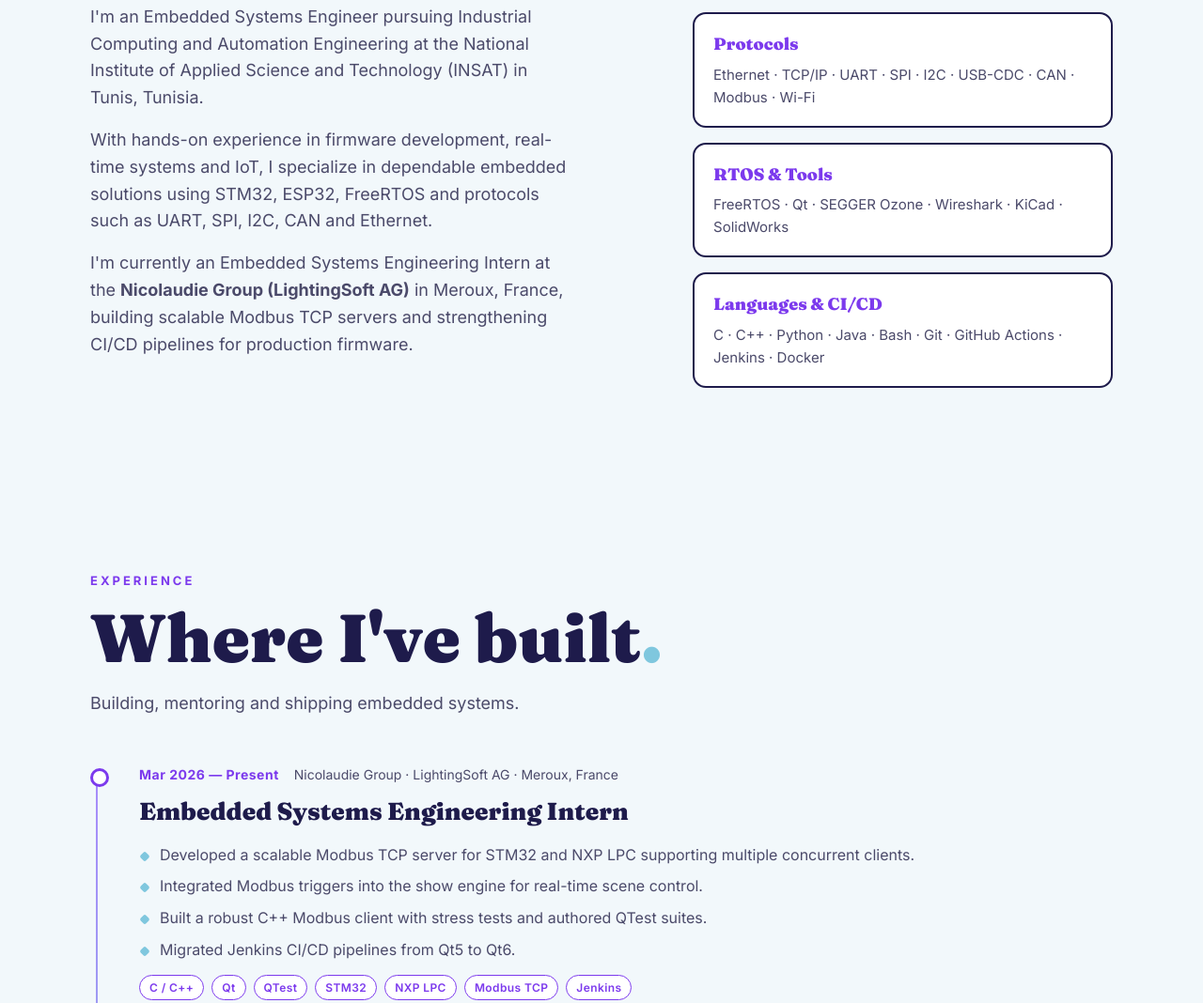
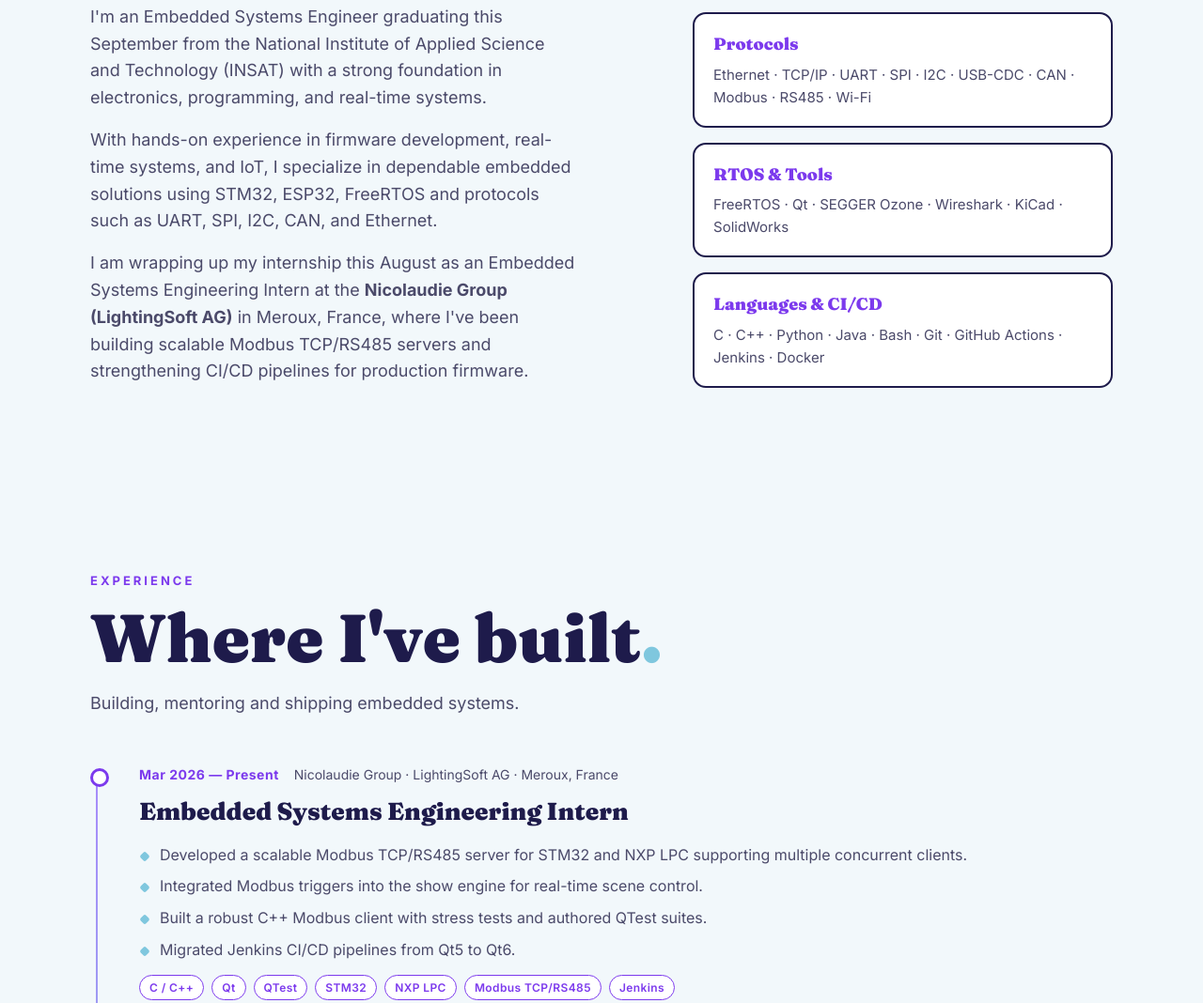
Before and after one commit to Darouez-Oussama/Darouez-Oussama.github.io, a website: page index.html in a window 1280 px wide. Shown: the part 1022-2090 px from the top of the page at 94% size. Drawn offline with Linux system fonts and the light colour scheme.

Commit message:
modifed the about me paragraph

```diff
--- a/index.html
+++ b/index.html
@@ -45,8 +45,7 @@
           <span class="line reveal">name is <strong>Oussama<span class="dot">.</span></strong></span>
         </h1>
         <p class="hero-sub reveal">
-          I build robust <strong>firmware and IoT systems</strong> — from resilient OTA
-          update pipelines to real-time control on STM32 and ESP32.
+          I compile abstract logic into physical reality, engineering robust <strong>Firmware and IoT</strong> systems from bare metal to the cloud.
         </p>
         <div class="hero-actions reveal">
           <a href="#work" class="btn">View my work</a>
@@ -67,23 +66,22 @@
     <!-- ABOUT -->
     <section class="section about" id="about">
       <div class="about-grid">
-        <div class="about-copy">
+  <div class="about-copy">
           <span class="eyebrow reveal">About</span>
           <h2 class="section-title reveal">A bit about me<span class="dot">.</span></h2>
           <p class="reveal">
-            I&apos;m an Embedded Systems Engineer pursuing Industrial Computing and Automation
-            Engineering at the National Institute of Applied Science and Technology (INSAT)
-            in Tunis, Tunisia.
+            I&apos;m an Embedded Systems Engineer graduating this September from the National Institute of Applied Science and Technology (INSAT)
+            with a strong foundation in electronics, programming, and real-time systems.
           </p>
           <p class="reveal">
-            With hands-on experience in firmware development, real-time systems and IoT, I
+            With hands-on experience in firmware development, real-time systems, and IoT, I
             specialize in dependable embedded solutions using STM32, ESP32, FreeRTOS and
-            protocols such as UART, SPI, I2C, CAN and Ethernet.
+            protocols such as UART, SPI, I2C, CAN, and Ethernet.
           </p>
           <p class="reveal">
-            I&apos;m currently an Embedded Systems Engineering Intern at the
-            <strong>Nicolaudie Group (LightingSoft AG)</strong> in Meroux, France, building
-            scalable Modbus TCP servers and strengthening CI/CD pipelines for production firmware.
+            I am wrapping up my internship this August as an Embedded Systems Engineering Intern at the
+            <strong>Nicolaudie Group (LightingSoft AG)</strong> in Meroux, France, where I&apos;ve been building
+            scalable Modbus TCP/RS485 servers and strengthening CI/CD pipelines for production firmware.
           </p>
         </div>
         <ul class="skill-groups reveal">
@@ -93,7 +91,7 @@
           </li>
           <li>
             <h3>Protocols</h3>
-            <p>Ethernet · TCP/IP · UART · SPI · I2C · USB-CDC · CAN · Modbus · Wi-Fi</p>
+            <p>Ethernet · TCP/IP · UART · SPI · I2C · USB-CDC · CAN · Modbus · RS485 · Wi-Fi</p>
           </li>
           <li>
             <h3>RTOS &amp; Tools</h3>
@@ -123,13 +121,13 @@
           </div>
           <h3 class="timeline-role">Embedded Systems Engineering Intern</h3>
           <ul class="timeline-points">
-            <li>Developed a scalable Modbus TCP server for STM32 and NXP LPC supporting multiple concurrent clients.</li>
+            <li>Developed a scalable Modbus TCP/RS485 server for STM32 and NXP LPC supporting multiple concurrent clients.</li>
             <li>Integrated Modbus triggers into the show engine for real-time scene control.</li>
             <li>Built a robust C++ Modbus client with stress tests and authored QTest suites.</li>
             <li>Migrated Jenkins CI/CD pipelines from Qt5 to Qt6.</li>
           </ul>
           <div class="tag-row">
-            <span class="tag">C / C++</span><span class="tag">Qt</span><span class="tag">QTest</span><span class="tag">STM32</span><span class="tag">NXP LPC</span><span class="tag">Modbus TCP</span><span class="tag">Jenkins</span>
+            <span class="tag">C / C++</span><span class="tag">Qt</span><span class="tag">QTest</span><span class="tag">STM32</span><span class="tag">NXP LPC</span><span class="tag">Modbus TCP/RS485</span><span class="tag">Jenkins</span>
           </div>
         </li>
 
```
